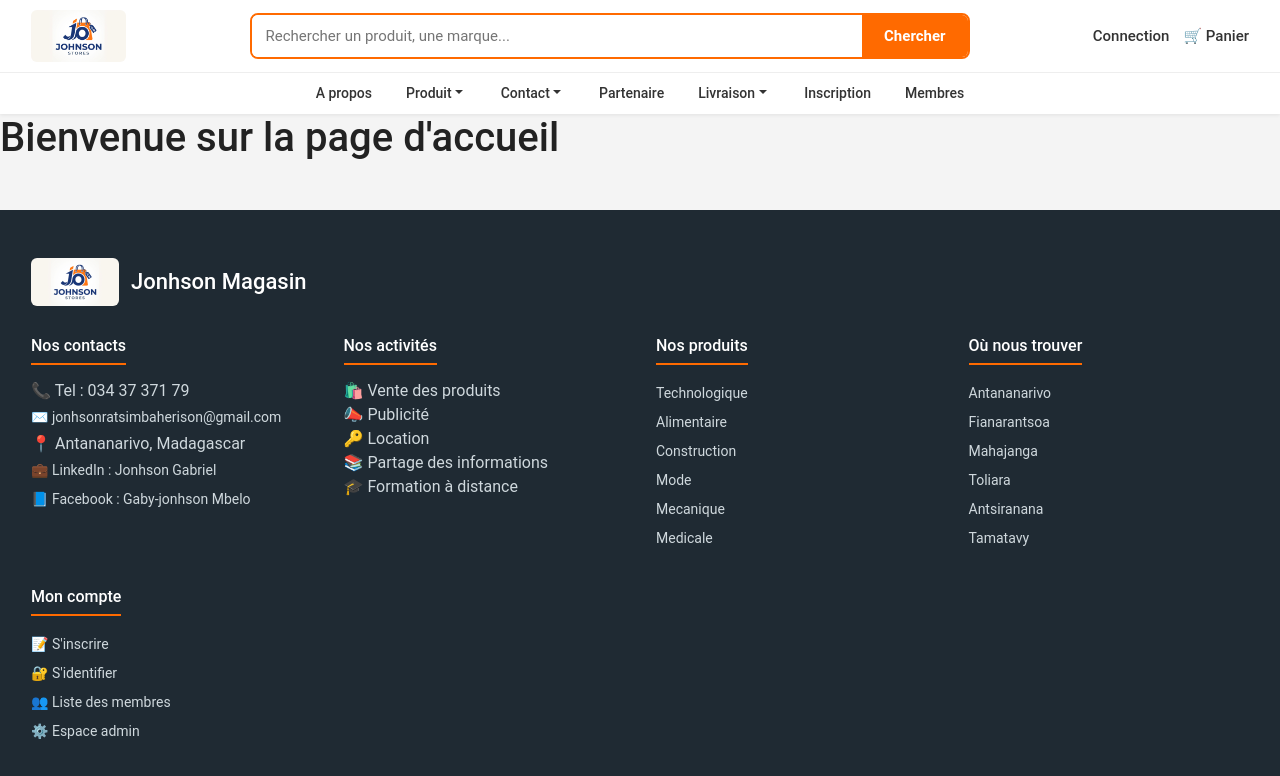
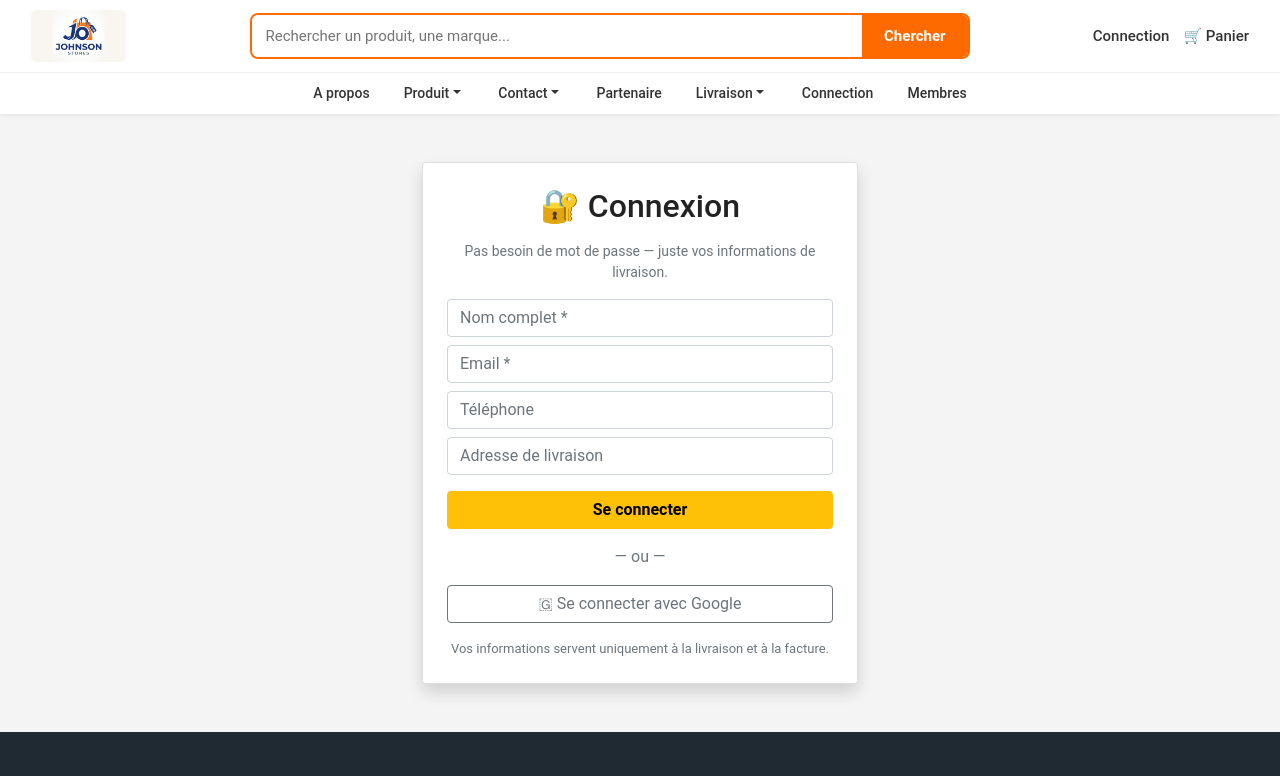
Before and after one commit to jonhsongabriel/magasin, a React (Create React App) app in the folder magasin-en-ligne/: page /Membre/Connection in a window 1280 px wide. Shown: the top 776 px of the page. Built offline with nearby package versions, Linux system fonts and the light colour scheme; no server answers.

Commit message:
Connexion simplifiee (nom+email+tel+adresse, sans mot de passe) + authentification Google, inscription supprimee du menu, notification automatique a tous les membres a chaque nouveau produit

```diff
--- a/magasin-en-ligne/src/App.js
+++ b/magasin-en-ligne/src/App.js
@@ -5,7 +5,6 @@ import Accueil from './Accueil';
 import Header from './componement/Header';
 import Footer from './componement/Footer';
 import Connection from './Membre/Connection';
-import Inscription from './Membre/Inscription';
 import Aliment from './pages/Aliment';
 import Antananarivo from './pages/Antananarivo';
 import Antsiranana from './pages/Antsiranana';
@@ -45,7 +44,6 @@ function App() {
             {/* Routes principales */}
             <Route path="/" element={<Accueil />} />
             <Route path="/Membre/Connection" element={<Connection />} />
-            <Route path="/Membre/Inscription" element={<Inscription />} />
             <Route path="/Membre/ListeMembres" element={<ListeMembres />} />
 
             {/* Pages supplémentaires */}
--- a/magasin-en-ligne/src/Membre/Connection.js
+++ b/magasin-en-ligne/src/Membre/Connection.js
@@ -1,8 +1,155 @@
-// src/pages/Home.js
-import React from 'react';
+// src/Membre/Connection.js — Connexion simple (4 champs) + Google
+import React, { useState } from 'react';
+import { useNavigate } from 'react-router-dom';
+
+const API = 'http://localhost:5000';
+const GOOGLE_CLIENT_ID = process.env.REACT_APP_GOOGLE_CLIENT_ID || '';
 
 const Connection = () => {
-  return <h1>Bienvenue sur la page d'accueil</h1>;
+  const navigate = useNavigate();
+  const [form, setForm] = useState({ nom: '', email: '', telephone: '', adresse: '' });
+  const [message, setMessage] = useState('');
+  const [envoi, setEnvoi] = useState(false);
+
+  const handleChange = (e) =>
+    setForm({ ...form, [e.target.name]: e.target.value });
+
+  // Connexion classique (4 champs)
+  const handleSubmit = async (e) => {
+    e.preventDefault();
+    setEnvoi(true);
+    setMessage('');
+    try {
+      const res = await fetch(`${API}/api/membres/connexion`, {
+        method: 'POST',
+        headers: { 'Content-Type': 'application/json' },
+        body: JSON.stringify(form),
+      });
+      const data = await res.json();
+      if (res.ok) {
+        localStorage.setItem('membre_token', data.token);
+        localStorage.setItem('membre', JSON.stringify(data.membre));
+        setMessage('✅ Connexion réussie, bienvenue ' + data.membre.nom + ' !');
+        setTimeout(() => navigate('/'), 1200);
+      } else {
+        setMessage(data.message || 'Erreur de connexion.');
+      }
+    } catch {
+      setMessage('Serveur backend injoignable.');
+    } finally {
+      setEnvoi(false);
+    }
+  };
+
+  // Connexion Google — charge le script Google et affiche le bouton
+  const initGoogle = () => {
+    if (!GOOGLE_CLIENT_ID) {
+      setMessage(
+        "Google non configuré : ajoutez REACT_APP_GOOGLE_CLIENT_ID dans backend/.env (voir CONFIGURATION_BDD.md).",
+      );
+      return;
+    }
+    const script = document.createElement('script');
+    script.src = 'https://accounts.google.com/gsi/client';
+    script.async = true;
+    script.onload = () => {
+      window.google.accounts.id.initialize({
+        client_id: GOOGLE_CLIENT_ID,
+        callback: async (response) => {
+          try {
+            const res = await fetch(`${API}/api/auth/google`, {
+              method: 'POST',
+              headers: { 'Content-Type': 'application/json' },
+              body: JSON.stringify({ credential: response.credential }),
+            });
+            const data = await res.json();
+            if (res.ok) {
+              localStorage.setItem('membre_token', data.token);
+              localStorage.setItem('membre', JSON.stringify(data.membre));
+              setMessage('✅ Connecté avec Google : ' + data.membre.nom);
+              setTimeout(() => navigate('/'), 1200);
+            } else {
+              setMessage(data.message || 'Connexion Google échouée.');
+            }
+          } catch {
+            setMessage('Erreur lors de la connexion Google.');
+          }
+        },
+      });
+      window.google.accounts.id.renderButton(
+        document.getElementById('btnGoogle'),
+        { theme: 'outline', size: 'large', width: 320 },
+      );
+    };
+    document.body.appendChild(script);
+  };
+
+  return (
+    <div className="container my-5" style={{ maxWidth: 460 }}>
+      <div className="card shadow">
+        <div className="card-body p-4">
+          <h2 className="text-center mb-3">🔐 Connexion</h2>
+          <p className="text-muted text-center small">
+            Pas besoin de mot de passe — juste vos informations de livraison.
+          </p>
+
+          <form onSubmit={handleSubmit}>
+            <input
+              className="form-control mb-2"
+              name="nom"
+              placeholder="Nom complet *"
+              value={form.nom}
+              onChange={handleChange}
+              required
+            />
+            <input
+              className="form-control mb-2"
+              type="email"
+              name="email"
+              placeholder="Email *"
+              value={form.email}
+              onChange={handleChange}
+              required
+            />
+            <input
+              className="form-control mb-2"
+              name="telephone"
+              placeholder="Téléphone"
+              value={form.telephone}
+              onChange={handleChange}
+            />
+            <input
+              className="form-control mb-3"
+              name="adresse"
+              placeholder="Adresse de livraison"
+              value={form.adresse}
+              onChange={handleChange}
+            />
+
+            {message && <div className="alert alert-info py-2">{message}</div>}
+
+            <button className="btn btn-warning w-100 fw-bold mb-3" disabled={envoi}>
+              {envoi ? 'Connexion…' : 'Se connecter'}
+            </button>
+          </form>
+
+          <div className="text-center text-muted mb-2">— ou —</div>
+          <div id="btnGoogle" className="d-grid mb-2"></div>
+          <button
+            className="btn btn-outline-secondary w-100"
+            onClick={initGoogle}
+            type="button"
+          >
+            🇬 Se connecter avec Google
+          </button>
+
+          <p className="text-muted text-center mt-3 mb-0" style={{ fontSize: 13 }}>
+            Vos informations servent uniquement à la livraison et à la facture.
+          </p>
+        </div>
+      </div>
+    </div>
+  );
 };
 
 export default Connection;
--- a/magasin-en-ligne/src/componement/Footer.js
+++ b/magasin-en-ligne/src/componement/Footer.js
@@ -54,7 +54,6 @@ const Footer = () => {
 
           <div>
             <h4>Mon compte</h4>
-            <Link to="Membre/Inscription">📝 S'inscrire</Link>
             <Link to="Membre/Connection">🔐 S'identifier</Link>
             <Link to="Membre/ListeMembres">👥 Liste des membres</Link>
             <Link to="/admin">⚙️ Espace admin</Link>
--- a/magasin-en-ligne/src/componement/Header.js
+++ b/magasin-en-ligne/src/componement/Header.js
@@ -96,7 +96,7 @@ const Header = () => {
             </ul>
           </li>
 
-          <li><Link to="Membre/Inscription">Inscription</Link></li>
+          <li><Link to="Membre/Connection">Connection</Link></li>
           <li><Link to="Membre/ListeMembres">Membres</Link></li>
         </ul>
       </nav>
```
Also changed, not shown: 1 other file (tests, documents, lock files or other folders).
